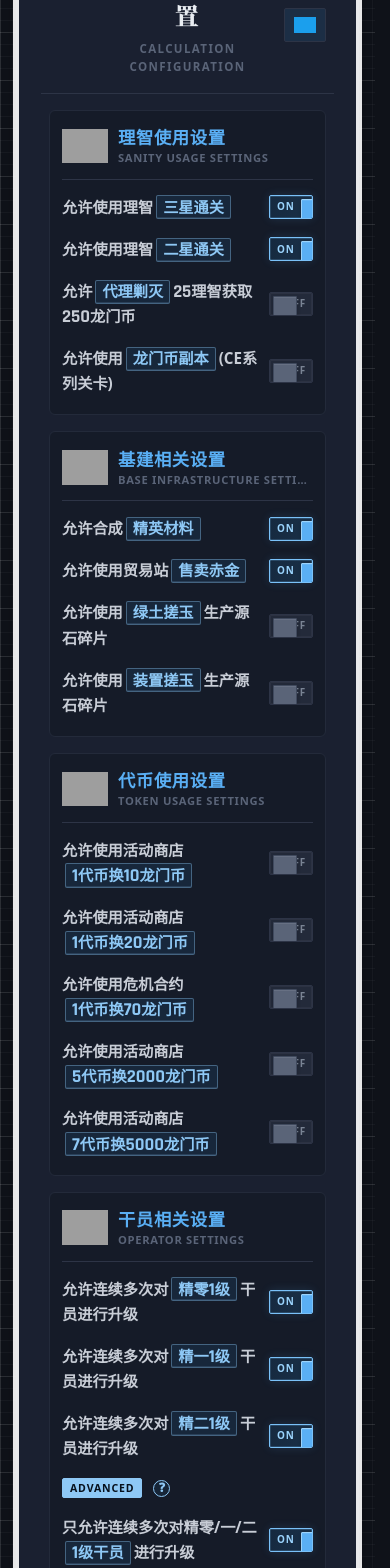
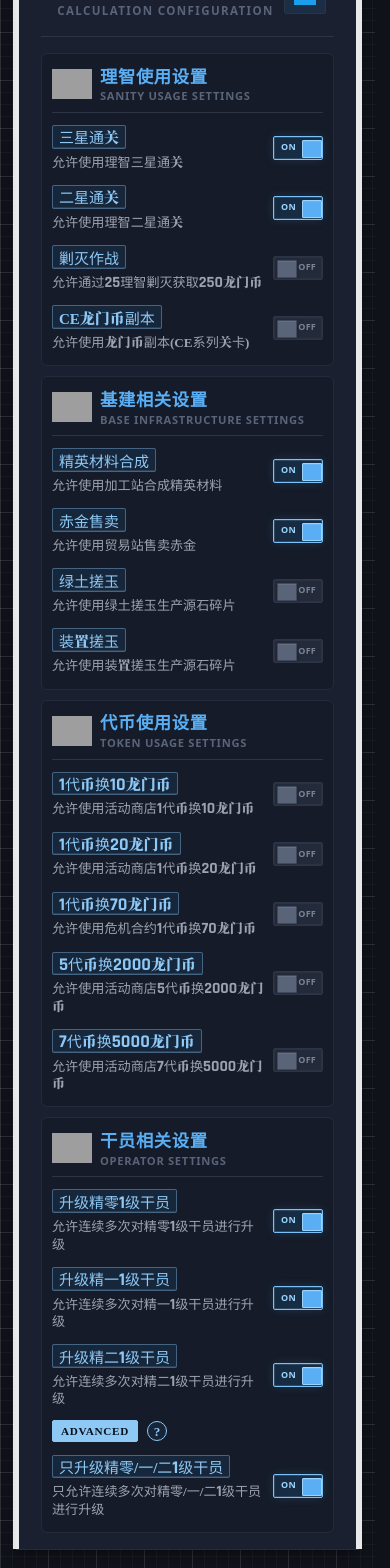
Before and after one commit to parrotime/Arknights-LMD-Sum-calculator, a React (Vite) app: page / in a window 390 px wide. Shown: the part 1360-2928 px from the top of the page. Built offline with nearby package versions, Linux system fonts and the light colour scheme; grey boxes are pictures that could not be loaded.

Commit message:
260521-05-v2_mobile_setting_panel

```diff
--- a/src/assets/styles/SettingsPanel.module.css
+++ b/src/assets/styles/SettingsPanel.module.css
@@ -167,6 +167,10 @@
   box-shadow: inset 0 -1px 0 rgba(142, 200, 245, 0.16);
 }
 
+.setting-mobile-summary {
+  display: none;
+}
+
 .advanced-rule-badge {
   display: inline-flex;
   align-items: center;
@@ -251,6 +255,10 @@
   border-bottom: 1px solid var(--ark-primary-300);
   background: var(--ark-surface-card);
   transform: translate(-50%, -5px) rotate(45deg);
+}
+
+.setting-help-popover::before {
+  content: none;
 }
 
 .setting-help-close {
@@ -470,8 +478,24 @@ input:checked + .slider::after {
 }
 
 @media (max-width: 800px) {
+  .right-panel {
+    padding-left: var(--ark-space-lg);
+    padding-right: var(--ark-space-lg);
+  }
+
+  .settings-title-bar {
+    padding-left: 0;
+    padding-right: 44px;
+  }
+
+  .toggle-wrapper {
+    margin-left: 0;
+    margin-right: 0;
+  }
+
   .settings-grid {
     grid-template-columns: 1fr;
+    gap: 10px;
   }
 
   .settings-card-sanity,
@@ -483,21 +507,201 @@ input:checked + .slider::after {
   }
 
   .toggle-container {
+    display: grid;
+    grid-template-columns: minmax(0, 1fr) 50px;
+    column-gap: 8px;
     height: auto;
-    min-height: 36px;
+    min-height: 44px;
     align-items: center;
-    padding: 6px 0;
+    padding: 5px 0;
+  }
+
+  .settings-card {
+    padding: 10px;
+  }
+
+  .settings-card-header {
+    grid-template-columns: 40px minmax(0, 1fr);
+    gap: 8px;
+    margin-bottom: 7px;
+    padding-bottom: 8px;
+  }
+
+  .settings-card-icon {
+    width: 40px;
+    height: 40px;
   }
 
   .toggle-text {
+    display: none;
     white-space: normal;
     overflow: visible;
     text-overflow: clip;
-    padding-right: 8px;
+    padding-right: 0;
+    font-family: "Rajdhani", var(--ark-font-title);
+    font-size: 0.95rem;
+    font-weight: 800;
+    line-height: 1.38;
+    letter-spacing: 0;
+    -webkit-font-smoothing: antialiased;
+    -moz-osx-font-smoothing: grayscale;
+    font-synthesis-weight: none;
+    text-rendering: optimizeLegibility;
+  }
+
+  .advanced-rule-header {
+    display: flex;
+    align-items: center;
+    min-height: 28px;
+    font-family: "Rajdhani", var(--ark-font-title);
+    font-size: 0.95rem;
+    font-weight: 800;
+    line-height: 1;
+    letter-spacing: 0;
+    -webkit-font-smoothing: antialiased;
+    -moz-osx-font-smoothing: grayscale;
+    font-synthesis-weight: none;
+    text-rendering: optimizeLegibility;
+  }
+
+  .advanced-rule-badge {
+    height: 20px;
+    padding: 0 8px;
+    font-family: "Rajdhani", var(--ark-font-title);
+    font-size: 0.7rem;
+    letter-spacing: 0.06em;
+  }
+
+  .setting-help-trigger {
+    width: 20px;
+    height: 20px;
+    margin-left: 3px;
+    font-family: "Rajdhani", var(--ark-font-title);
+    font-size: 0.82rem;
+  }
+
+  .setting-help-popover {
+    position: fixed;
+    left: 50%;
+    top: 38vh;
+    bottom: auto;
+    visibility: hidden;
+    width: min(352px, calc(100vw - 32px));
+    max-width: none;
+    box-sizing: border-box;
+    padding: 12px 32px 12px 12px;
+    font-family: "Rajdhani", var(--ark-font-title);
+    font-size: 0.78rem;
+    line-height: 1.42;
+    transform: translateX(-50%);
+  }
+
+  .setting-help-popover::before,
+  .setting-help-popover::after {
+    content: "";
+    position: absolute;
+    left: var(--setting-help-arrow-left, 50%);
+    width: 9px;
+    height: 9px;
+    border-right: 1px solid var(--ark-primary-300);
+    border-bottom: 1px solid var(--ark-primary-300);
+    background: var(--ark-surface-card);
+    transform: translate(-50%, -5px) rotate(45deg);
+  }
+
+  .setting-help-popover::before {
+    top: 0;
+    display: none;
+    transform: translate(-50%, -5px) rotate(225deg);
+  }
+
+  .setting-help-popover::after {
+    top: 100%;
+    display: block;
+  }
+
+  .setting-help-popover[style*="--setting-help-arrow-edge: top"]::before {
+    display: block;
+  }
+
+  .setting-help-popover[style*="--setting-help-arrow-edge: top"]::after {
+    display: none;
+  }
+
+  .setting-help-close {
+    top: 6px;
+    right: 6px;
+    width: 24px;
+    height: 24px;
+    border-color: rgba(248, 113, 113, 0.72);
+    background: rgba(220, 38, 38, 0.16);
+    color: var(--ark-danger);
+    font-size: 1rem;
+    box-shadow: 0 0 0 1px rgba(248, 113, 113, 0.1);
+  }
+
+  :global(.setting-popover-keyword) {
+    margin: 0 2px;
+    padding: 1px 5px;
+  }
+
+  .setting-mobile-summary {
+    display: flex;
+    flex-direction: column;
+    min-width: 0;
+    gap: 4px;
+  }
+
+  .setting-mobile-keyword,
+  .setting-mobile-desc {
+    min-width: 0;
+    font-family: "Rajdhani", var(--ark-font-title);
+    letter-spacing: 0;
+    -webkit-font-smoothing: antialiased;
+    -moz-osx-font-smoothing: grayscale;
+    font-synthesis-weight: none;
+    text-rendering: optimizeLegibility;
+  }
+
+  .setting-mobile-keyword {
+    display: flex;
+    align-items: center;
+    line-height: 1;
+  }
+
+  .setting-mobile-desc {
+    color: var(--ark-neutral-700);
+    font-size: 0.82rem;
+    font-weight: 700;
+    line-height: 1.32;
+  }
+
+  .setting-mobile-summary .setting-text-highlight {
+    margin: 0;
   }
 
   .toggle-switch {
-    width: 44px;
+    justify-self: end;
+    width: 50px;
     height: 24px;
   }
+
+  .slider:before {
+    width: 18px;
+    height: 16px;
+  }
+
+  .slider::after {
+    padding: 0 6px 0 25px;
+    font-size: 0.56rem;
+    letter-spacing: 0.03em;
+  }
+
+  input:checked + .slider:before {
+    transform: translateX(25px);
+  }
+
+  input:checked + .slider::after {
+    padding: 0 25px 0 7px;
+  }
 }
--- a/src/components/SettingsPanel.jsx
+++ b/src/components/SettingsPanel.jsx
@@ -1,14 +1,14 @@
-import React, { useEffect, useState } from "react";
+import React, { useCallback, useEffect, useRef, useState } from "react";
 import panelStyles from "../assets/styles/PanelFrame.module.css";
 import styles from "../assets/styles/SettingsPanel.module.css";
 
 const settingsOptions = [
   { text: "允许使用理智三星通关", key: "allow3Star", highlight: "三星通关" },
   { text: "允许使用理智二星通关", key: "allow2Star", highlight: "二星通关" },
-  { text: "允许代理剿灭25理智获取250龙门币", key: "allowExt25", highlight: "代理剿灭" },
-  { text: "允许使用龙门币副本(CE系列关卡)", key: "allowCE", highlight: "龙门币副本" },
-  { text: "允许合成精英材料", key: "allowMaterial", highlight: "精英材料" },
-  { text: "允许使用贸易站售卖赤金", key: "allowTrade", highlight: "售卖赤金" },
+  { text: "允许通过25理智剿灭获取250龙门币", key: "allowExt25", highlight: "剿灭作战" },
+  { text: "允许使用龙门币副本(CE系列关卡)", key: "allowCE", highlight: "CE龙门币副本" },
+  { text: "允许使用加工站合成精英材料", key: "allowMaterial", highlight: "精英材料合成" },
+  { text: "允许使用贸易站售卖赤金", key: "allowTrade", highlight: "赤金售卖" },
   { text: "允许使用绿土搓玉生产源石碎片", key: "allowOrundumsGreen", highlight: "绿土搓玉" },
   { text: "允许使用装置搓玉生产源石碎片", key: "allowOrundumsDevice", highlight: "装置搓玉" },
   { text: "允许使用活动商店1代币换10龙门币", key: "allowStore10", highlight: "1代币换10龙门币" },
@@ -16,18 +16,18 @@ const settingsOptions = [
   { text: "允许使用危机合约1代币换70龙门币", key: "allowStore70", highlight: "1代币换70龙门币" },
   { text: "允许使用活动商店5代币换2000龙门币", key: "allowStore2000", highlight: "5代币换2000龙门币" },
   { text: "允许使用活动商店7代币换5000龙门币", key: "allowStore5000", highlight: "7代币换5000龙门币" },
-  { text: "允许连续多次对精零1级干员进行升级", key: "allowUpgradeOnly0", highlight: "精零1级" },
-  { text: "允许连续多次对精一1级干员进行升级", key: "allowUpgradeOnly1", highlight: "精一1级" },
-  { text: "允许连续多次对精二1级干员进行升级", key: "allowUpgradeOnly2", highlight: "精二1级" },
+  { text: "允许连续多次对精零1级干员进行升级", key: "allowUpgradeOnly0", highlight: "升级精零1级干员" },
+  { text: "允许连续多次对精一1级干员进行升级", key: "allowUpgradeOnly1", highlight: "升级精一1级干员" },
+  { text: "允许连续多次对精二1级干员进行升级", key: "allowUpgradeOnly2", highlight: "升级精二1级干员" },
   {
     text: "只允许连续多次对精零/一/二1级干员进行升级",
     key: "allowUpgradeOnlyFor1",
-    highlight: "1级干员",
+    highlight: "只升级精零/一/二1级干员",
     helpText: [
       "请注意：",
       <>这个设置的目的是<span className="setting-popover-keyword">排除</span>升级<span className="setting-popover-keyword">不是等级为1级</span>的干员，</>,
       "因此当这个按钮开启时，",
-      "请确保其他三个升级开关中，至少有一个为开启状态，",
+      "请确保其他三个升级开关中，至少有一个为开启状态。",
     ],
   },
 ];
@@ -81,18 +81,53 @@ const renderSettingText = (text, highlight, styles) => {
 
 const SettingsPanel = ({ settings, onToggle, onReset }) => {
   const [openHelpKey, setOpenHelpKey] = useState(null);
+  const [helpPopoverStyle, setHelpPopoverStyle] = useState(null);
   const [resetAnimating, setResetAnimating] = useState(false);
+  const helpTriggerRefs = useRef({});
+  const helpPopoverRef = useRef(null);
+
+  const updateHelpPopoverPosition = useCallback(() => {
+    if (!openHelpKey) return;
+
+    const trigger = helpTriggerRefs.current[openHelpKey];
+    const popover = helpPopoverRef.current;
+    if (!trigger || !popover) return;
+
+    const triggerRect = trigger.getBoundingClientRect();
+    const popoverRect = popover.getBoundingClientRect();
+    const popoverWidth = Math.min(352, Math.max(0, window.innerWidth - 32));
+    const popoverLeft = (window.innerWidth - popoverWidth) / 2;
+    const triggerCenter = triggerRect.left + triggerRect.width / 2;
+    const arrowLeft = Math.min(Math.max(triggerCenter - popoverLeft, 16), popoverWidth - 16);
+    const spaceAbove = triggerRect.top;
+    const spaceBelow = window.innerHeight - triggerRect.bottom;
+    const shouldPlaceBelow = spaceAbove < popoverRect.height + 18 && spaceBelow > spaceAbove;
+    const top = shouldPlaceBelow
+      ? Math.max(12, Math.min(window.innerHeight - popoverRect.height - 12, triggerRect.bottom + 10))
+      : Math.max(12, triggerRect.top - popoverRect.height - 10);
+
+    setHelpPopoverStyle({
+      top: `${top}px`,
+      visibility: "visible",
+      "--setting-help-arrow-left": `${arrowLeft}px`,
+      "--setting-help-arrow-edge": shouldPlaceBelow ? "top" : "bottom",
+    });
+  }, [openHelpKey]);
 
   useEffect(() => {
-    const handlePointerDown = (event) => {
-      if (!event.target.closest('[data-setting-help-root="true"]')) {
-        setOpenHelpKey(null);
-      }
+    setHelpPopoverStyle(null);
+    if (!openHelpKey) return undefined;
+
+    const frame = requestAnimationFrame(updateHelpPopoverPosition);
+    window.addEventListener("scroll", updateHelpPopoverPosition, { passive: true });
+    window.addEventListener("resize", updateHelpPopoverPosition);
+
+    return () => {
+      cancelAnimationFrame(frame);
+      window.removeEventListener("scroll", updateHelpPopoverPosition);
+      window.removeEventListener("resize", updateHelpPopoverPosition);
     };
-
-    document.addEventListener("pointerdown", handlePointerDown);
-    return () => document.removeEventListener("pointerdown", handlePointerDown);
-  }, []);
+  }, [openHelpKey, updateHelpPopoverPosition]);
 
   const handleResetClick = () => {
     setResetAnimating(true);
@@ -156,15 +191,26 @@ const SettingsPanel = ({ settings, onToggle, onReset }) => {
                           <button
                             type="button"
                             className={styles['setting-help-trigger']}
+                            ref={(node) => {
+                              if (node) {
+                                helpTriggerRefs.current[key] = node;
+                              } else {
+                                delete helpTriggerRefs.current[key];
+                              }
+                            }}
                             aria-label="查看设置说明"
                             aria-expanded={openHelpKey === key}
-                            onClick={() => setOpenHelpKey(openHelpKey === key ? null : key)}
+                            onClick={() => setOpenHelpKey(key)}
                             onMouseEnter={() => setOpenHelpKey(key)}
                           >
                             ?
                           </button>
                           {openHelpKey === key && (
-                            <span className={styles['setting-help-popover']}>
+                            <span
+                              className={styles['setting-help-popover']}
+                              ref={helpPopoverRef}
+                              style={helpPopoverStyle || undefined}
+                            >
                               <button
                                 type="button"
                                 className={styles['setting-help-close']}
@@ -192,6 +238,12 @@ const SettingsPanel = ({ settings, onToggle, onReset }) => {
                               <div className={styles['toggle-text']}>
                                 {renderSettingText(text, highlight, styles)}
                               </div>
+                              <div className={styles['setting-mobile-summary']}>
+                                <span className={styles['setting-mobile-keyword']}>
+                                  <span className={styles['setting-text-highlight']}>{highlight || text}</span>
+                                </span>
+                                <span className={styles['setting-mobile-desc']}>{text}</span>
+                              </div>
                               {switchControl}
                             </div>
                           </React.Fragment>
@@ -202,6 +254,12 @@ const SettingsPanel = ({ settings, onToggle, onReset }) => {
                         <div className={styles['toggle-container']} key={key}>
                           <div className={styles['toggle-text']}>
                             {renderSettingText(text, highlight, styles)}
+                          </div>
+                          <div className={styles['setting-mobile-summary']}>
+                            <span className={styles['setting-mobile-keyword']}>
+                              <span className={styles['setting-text-highlight']}>{highlight || text}</span>
+                            </span>
+                            <span className={styles['setting-mobile-desc']}>{text}</span>
                           </div>
                           {switchControl}
                         </div>
```
Also changed, not shown: src/assets/styles/InputPanel.module.css (+8 -0 lines), src/components/LimitWheelInput.jsx (+39 -0 lines).
